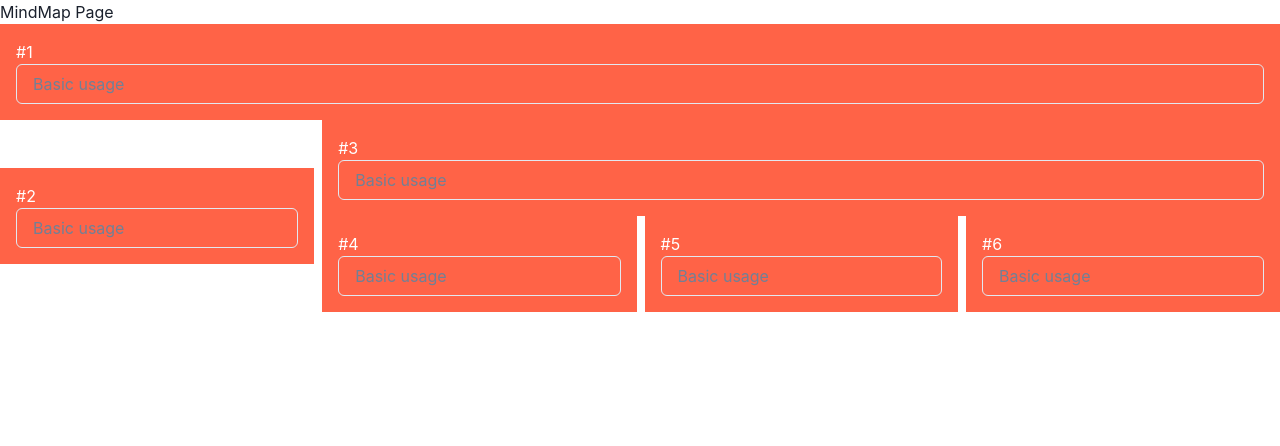
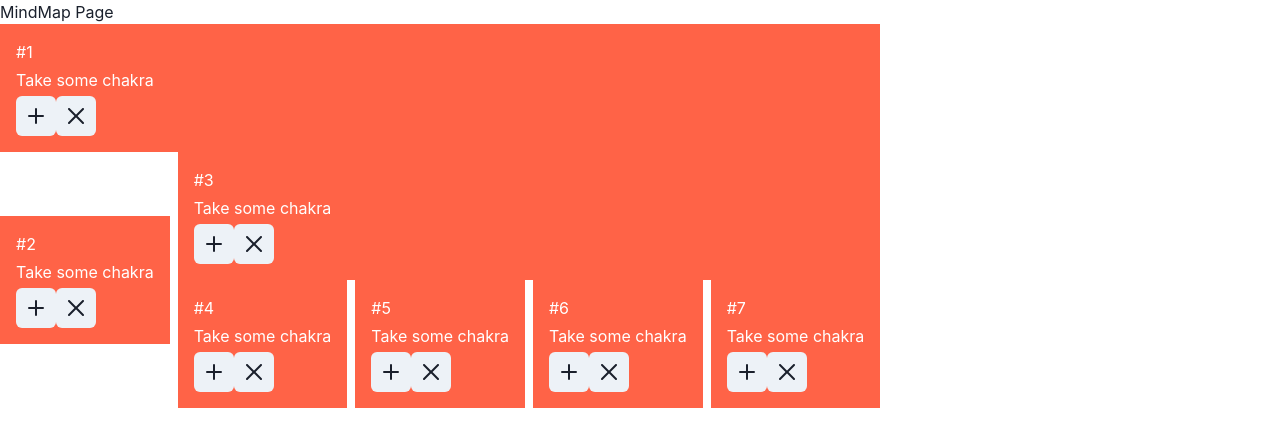
Before and after one commit to tomo1818/brainStormingApp, a React (Create React App) app: page /test in a window 1280 px wide. Shown: the top 446 px of the page. Built offline with nearby package versions, Linux system fonts and the light colour scheme.

Commit message:
add method追加

```diff
--- a/package.json
+++ b/package.json
@@ -3,6 +3,7 @@
   "version": "0.1.0",
   "private": true,
   "dependencies": {
+    "@chakra-ui/icons": "^2.0.2",
     "@chakra-ui/react": "^2.2.1",
     "@emotion/react": "^11.9.3",
     "@emotion/styled": "^11.9.3",
--- /dev/null
+++ b/src/components/Node.tsx
@@ -0,0 +1,40 @@
+import React from 'react';
+import { Box, Input , Stack,HStack,VStack} from '@chakra-ui/react'
+import {
+    Editable,
+    EditableInput,
+    EditableTextarea,
+    EditablePreview,
+  } from '@chakra-ui/react'
+import { IconButton } from '@chakra-ui/react'
+import {AddIcon,CloseIcon} from '@chakra-ui/icons'
+
+export const Node = (props) => {
+
+    const clickAddButton=() => {
+        props.addList("addSample","","",props.item.id)
+    }
+    const clickDeleteButton=() => {
+
+        console.log(props.item.id)
+        console.log(props.item.parentId)
+        props.deleteList(props.item.id,props.item.parentId)
+    }
+
+  return (
+      <>
+        <Box bg="tomato" w="100%" p={4} m={0} color="white">
+            <span>#{props.item.id}</span> {props.item.name}
+            <Editable defaultValue="Take some chakra">
+            <EditablePreview />
+            <EditableInput />
+            </Editable>
+            <IconButton aria-label="Search database" icon={<AddIcon />} onClick={clickAddButton} />
+            <IconButton aria-label="Search database" icon={<CloseIcon />} onClick={clickDeleteButton}/>
+        </Box>
+
+
+      </>
+
+  )
+}
--- a/src/components/RecursiveTree.tsx
+++ b/src/components/RecursiveTree.tsx
@@ -1,26 +1,25 @@
 import React from 'react';
-import { Box, Input , Stack,HStack} from '@chakra-ui/react'
+import { Box, Input , Stack,HStack,VStack} from '@chakra-ui/react'
+import {Node} from '../components/Node'
 
-
-export const RecursiveTree = ({ list, rootId }) => {
+export const RecursiveTree = ({ list, rootId,addList,deleteList }) => {
   const targetList = list.filter(item => item.parentId === rootId);
   return (
-
-        <HStack>
+      <Stack>
+      <HStack>
       {targetList.map(item => (
         <div key={item.id}>
-        <Box bg='tomato' w='100%' p={4} m={0} color='white'>
-          <span>#{item.id}</span> {item.name}
-          <Input placeholder='Basic usage' />
-        </Box>
+
+        <Node item={item} addList={addList}deleteList={deleteList}/>
           {list.find(l => l.parentId === item.id) &&
-            <RecursiveTree list={list} rootId={item.id} />
+            <RecursiveTree list={list} rootId={item.id} addList={addList} deleteList={deleteList}/>
           }
 
         </div>
 
       ))}
       </HStack>
+      </Stack>
 
   )
 }
--- a/src/pages/TestPage.tsx
+++ b/src/pages/TestPage.tsx
@@ -1,21 +1,59 @@
-import React from 'react';
+import React,{useState} from 'react';
 import {RecursiveTree} from '../components/RecursiveTree';
+import { Box, Input , Stack,HStack} from '@chakra-ui/react'
+
 
 function TestPage() {
 
-  const list = [
-    { id: 1, text: 'at 01', color:"",size:"",parentId: 0 },
-    { id: 2, text: 'at 02', color:"",size:"",parentId: 1 },
-    { id: 3, text: 'at 03', color:"",size:"",parentId: 1 },
-    { id: 4, text: 'at 04', color:"",size:"",parentId: 3 },
-    { id: 5, text: 'at 05', color:"",size:"",parentId: 3 },
-    { id: 6, text: 'at 06', color:"",size:"",parentId: 3 },
-   ];
+  const [list,setList]=useState([
+    { id: 1, text: "at 01", color:"",size:"",parentId: 0 },
+    { id: 2, text: "at 02", color:"",size:"",parentId: 1 },
+    { id: 3, text: "at 03", color:"",size:"",parentId: 1 },
+    { id: 4, text: "at 04", color:"",size:"",parentId: 3 },
+    { id: 5, text: "at 05", color:"",size:"",parentId: 3 },
+    { id: 6, text: "at 06", color:"",size:"",parentId: 3 },
+    { id: 7, text: "at 07", color:"",size:"",parentId: 3 },
+   ])
+
+  const findUniqueId =(list)=>{
+    let maxId:number=0
+    list.map((item)=>{
+      if(item.id>maxId){
+        maxId=item.id
+      }
+    })
+    return maxId+1
+  }
+
+  const addList=(text,color,size,parentId) => {
+    const newId=findUniqueId(list)
+    const newNodeData={
+      id: newId,
+      text: text,
+      color:color,
+      size:size,
+      parentId: parentId
+    }
+    const copyArray = list.slice()
+    copyArray.push(newNodeData)
+    setList(copyArray)
+  }
+
+  const deleteList=(id,parentId) => {
+    console.log("deleteList")
+    const copyArray = list.slice()
+
+  }
+
+
 
   return (
     <div className="App">
       <h1>MindMap Page</h1>
-      <RecursiveTree list={list} rootId={0}/>
+      <Stack>
+      <RecursiveTree list={list} rootId={0} addList={addList} deleteList={deleteList}/>
+      </Stack>
+
     </div>
   );
 }
```
Also changed, not shown: src/pages/MindMap.tsx (+8 -8 lines), 1 other file (tests, documents, lock files or other folders).
